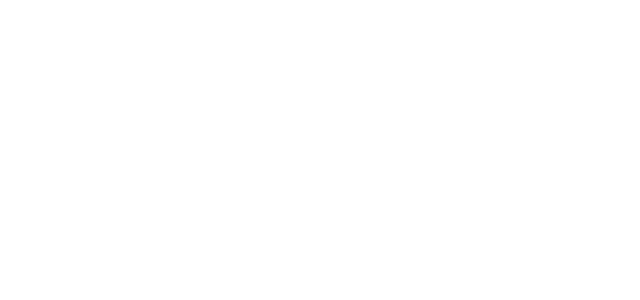
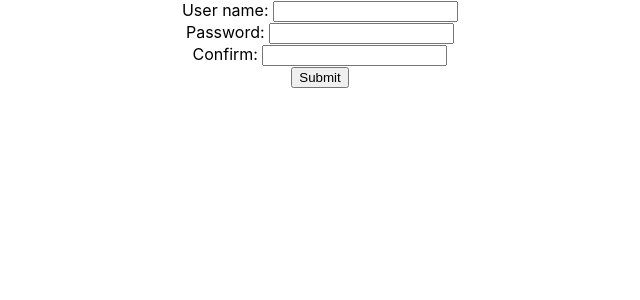
Before and after one commit to BTurkowyd/coding_task_interview, a React (Create React App) app in the folder frontend/: page /register in a window 1280 px wide. Before the commit this address had no page. Shown: the top 300 px of the page, without its empty margins (320-960 px from the left). Built offline with nearby package versions, Linux system fonts and the light colour scheme.

Commit message:
User registration form created, still it has properly return the error response.

```diff
--- a/frontend/src/App.js
+++ b/frontend/src/App.js
@@ -5,7 +5,7 @@
 import Bike from './components/Bike/Bike';
 import Login from './components/Login/Login';
 import Logout from './components/Logout/Logout';
-import Return from './components/Return/Return';
+import Register from './components/Register/Register';
 
 function App() {
 
@@ -17,7 +17,7 @@
                     <Route path="/logout" element={<Logout />} />
                     <Route path="/bikes" element={<Bikes />} />
                     <Route path="/bike/:id" element={<Bike />} />
-                    <Route path="/return/:id" element={<Return />} />
+                    <Route path="/register" element={<Register />} />
                 </Routes>
             </BrowserRouter>
         </div>
--- a/frontend/src/api/api.js
+++ b/frontend/src/api/api.js
@@ -8,7 +8,7 @@
 
 export const loginUser = async (credentials) => await axiosInstance.post(`${url}/login`, credentials)
 export const logoutUser = async () => await axiosInstance.get(`${url}/logout`)
-export const registerUser = () => axiosInstance.post(`${url}/register`)
+export const registerUser = (credentials) => axiosInstance.post(`${url}/register`, credentials)
 export const fetchBikes = () => axiosInstance.get(`${url}/bikes`)
 export const fetchBikeByID = (bike_id) => axiosInstance.get(`${url}/bikes/${bike_id}`)
 export const rentBike = (bike_id) => axiosInstance.patch(`${url}/rent/${bike_id}`, null)
--- a/frontend/src/components/Login/Login.js
+++ b/frontend/src/components/Login/Login.js
@@ -50,6 +50,7 @@
                     <input type="submit"/>
                 </div>
             </form>
+            Are you new here? <a href="/register"> Register your account! </a>
         </div>
     )
 }
--- /dev/null
+++ b/frontend/src/components/Register/Register.js
@@ -0,0 +1,60 @@
+import React, { useState, useEffect } from "react";
+import { registerUser } from "../../api/api";
+import { useNavigate } from "react-router-dom";
+
+const Register = () => {
+    const [userName, setUserName] = useState("")
+    const [password, setPassword] = useState("")
+    const [confirmPassword, setConfirmPassword] = useState("")
+    const navigate = useNavigate()
+
+    useEffect(() => {
+        if (localStorage.name) {
+            navigate("/bikes")
+        }
+    }, [])
+
+
+    const handleRegister = (e) => {
+        e.preventDefault()
+        if (password === confirmPassword) {
+            const credentials = {
+                "name": userName,
+                "password": password
+            }
+            registerUser(JSON.stringify(credentials))
+            .then(response => console.log(response.data))
+            .catch(error => console.log(error.data))
+        } else {
+            console.log("Passwords in both fields do not match.")
+        }
+
+        setUserName("")
+        setPassword("")
+        setConfirmPassword("")
+    }
+
+    return (
+        <div className="form">
+        <form onSubmit={handleRegister}>
+            <div>
+                <label htmlFor="name"> User name: </label>
+                <input type="text" onChange={(e) => setUserName(e.target.value)} value={userName} name="name" required />
+            </div>
+            <div>
+                <label htmlFor="password"> Password: </label>
+                <input type="password" onChange={(e) => setPassword(e.target.value)} value={password} name="password" required />
+            </div>
+            <div>
+                <label htmlFor="confirmPassword"> Confirm: </label>
+                <input type="password" onChange={(e) => setConfirmPassword(e.target.value)} value={confirmPassword} name="password" required />
+            </div>
+            <div>
+                <input type="submit"/>
+            </div>
+        </form>
+    </div>
+    )
+}
+
+export default Register
--- a/frontend/src/components/Return/Return.js
+++ /dev/null
@@ -1,23 +0,0 @@
-import React, { useEffect, useState } from "react";
-import { fetchBikeByID, returnBike } from "../../api/api";
-import { useParams } from "react-router-dom";
-
-const Return = () => {
-
-    const params = useParams()
-    const {id} = params
-
-    useEffect(() => {
-        returnBike(id)
-        .then(response => console.log(response.data))
-        .catch(response => console.log(response.message))
-    }, [])
-
-    return(
-        <div> {id}
-
-        </div>
-    )
-}
-
-export default Return
```
Also changed, not shown: 1 other file (tests, documents, lock files or other folders).
